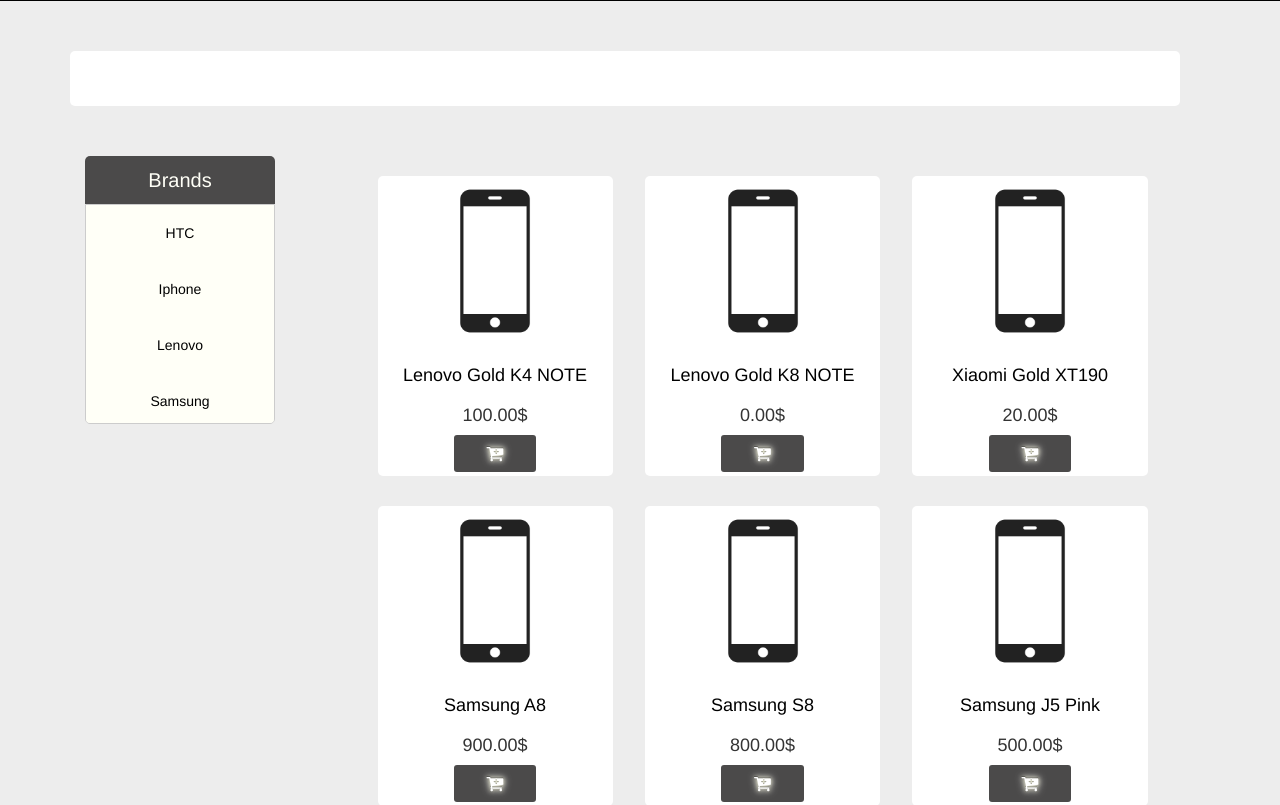
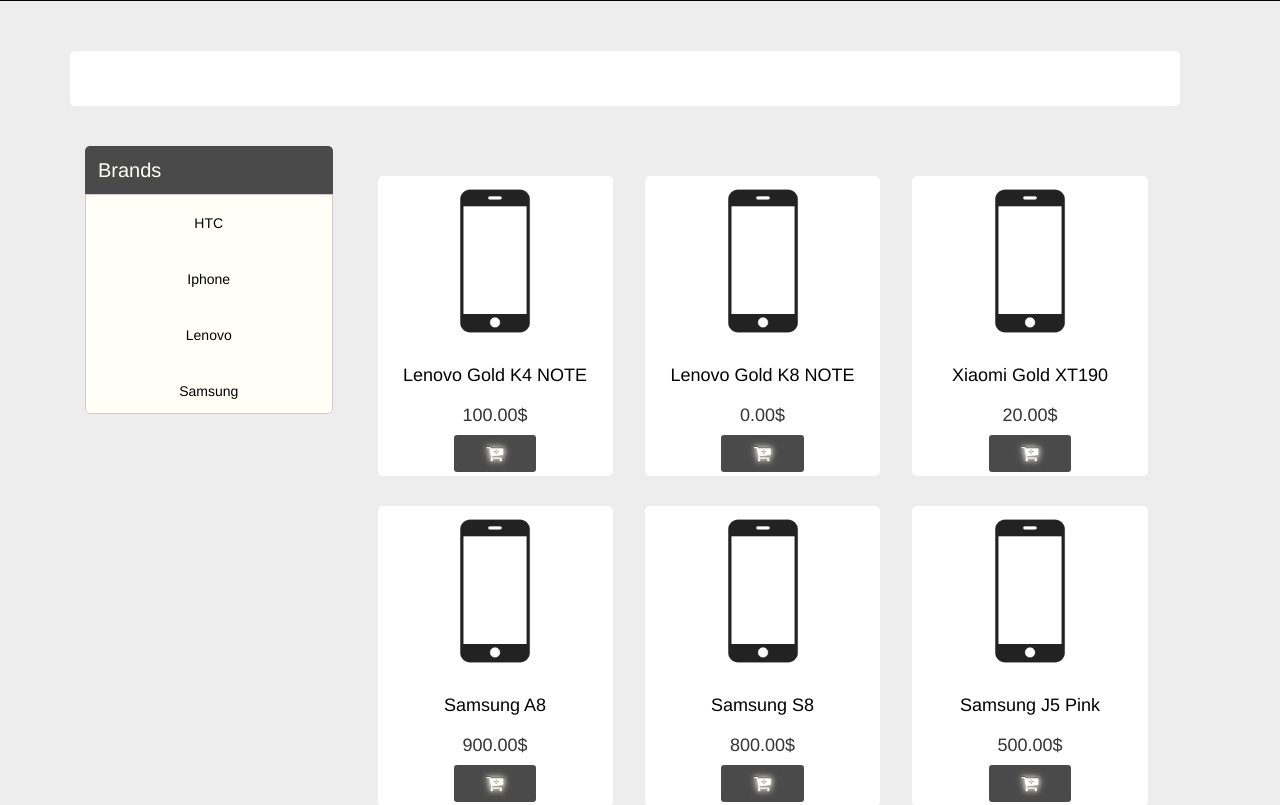
Before and after one commit to CrewSY/PowerSocket, a Django app: page /new_products/ in a window 1280 px wide. Shown: the part 623-1428 px from the top of the page. Run offline with Django 3.2, Linux system fonts and the light colour scheme; data comes from the database, SQL or seed files in the repository; some libraries are stand-ins or nearby versions.

Commit message:
Change width of brands menu

```diff
--- a/main/static/css/brands-menu.css
+++ b/main/static/css/brands-menu.css
@@ -1,7 +1,7 @@
 /*Style for tabs*/
 .tab {
   height: 220px;
-  width: 190px;
+  width: 100%;
   background: #FFFFF7;
   color: #60646D;
   border: 1px solid #ccc;
@@ -30,21 +30,20 @@
     background-color: #ccc;
 }
 
-/*Styles for title of tabs*/
 .wrapper {
-  width: 190px;
-  margin-right: 10px;
+  width: 100%;
 }
 
 .header-tabs {
   background: #4B4A4A;
   border-radius: 5px 5px 0 0;
-  margin: 10px 0 0 0;
+  margin: 0;
   color: #FFFFF7;
   font-size: 20px;
   padding: 13px;
   text-align: center;
-  width: 190px;
+  width: 100%;
+  text-align: left;
  }
 
 .header-tabs:hover {
```
